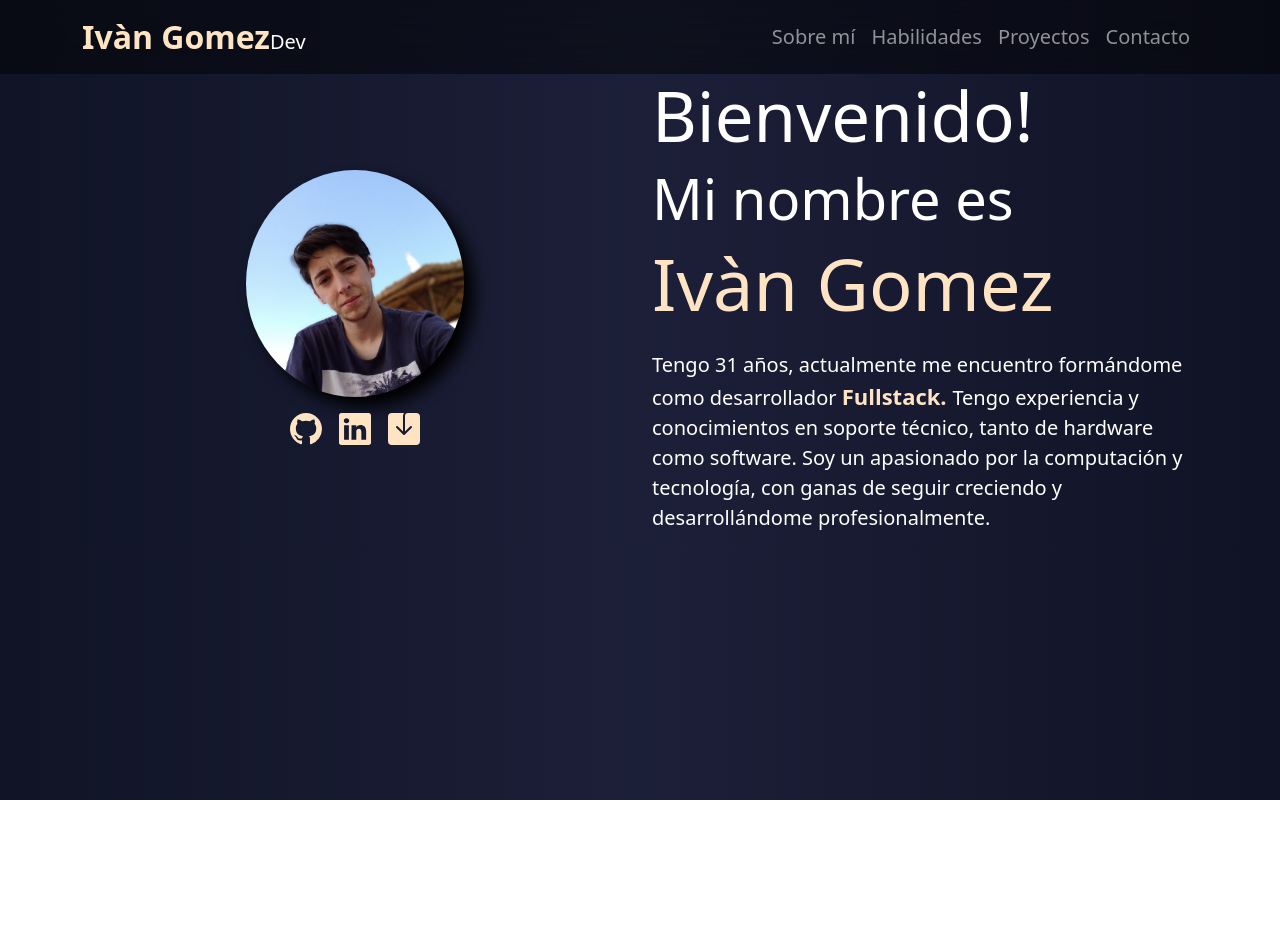
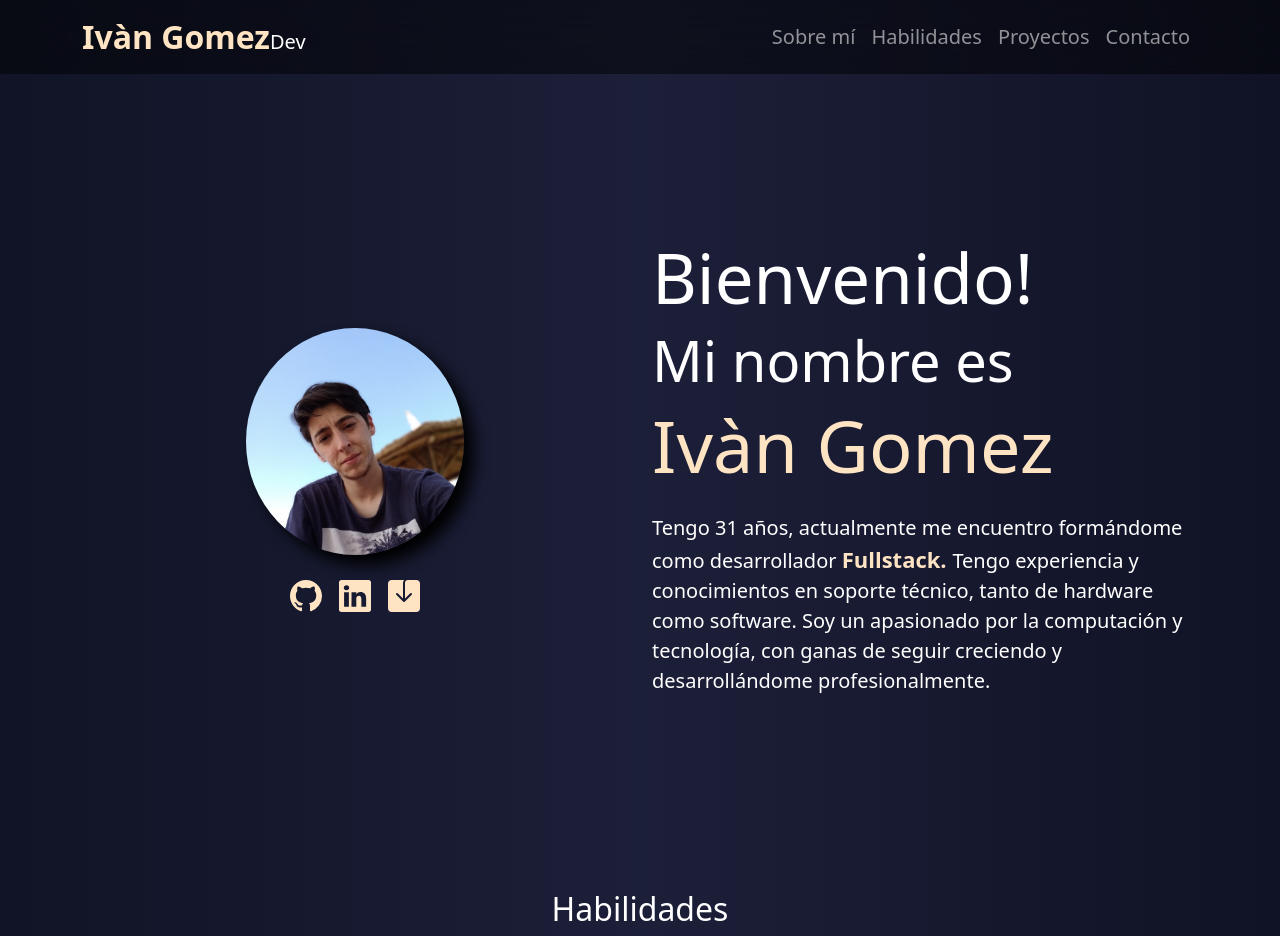
Before and after one commit to gomezivan94/portafolio, a React (Vite) app: page / in a window 1280 px wide. Before the commit the page ends 800 px from the top, so only its background shows below. Built offline with nearby package versions, Linux system fonts and the light colour scheme.

Commit message:
comienzo seccion skills

```diff
--- a/src/App.jsx
+++ b/src/App.jsx
@@ -2,7 +2,7 @@ import './App.css'
 import './Components/Navbar/NavbarCustom.css'
 import 'bootstrap/dist/css/bootstrap.min.css';
 import { NavbarCustom } from './Components'
-import { About } from './Sections';
+import { About, Skills } from './Sections';
 
 
 
@@ -12,6 +12,7 @@ function App() {
     <>
     <NavbarCustom/>
     <About/>
+    <Skills/>
     </>
   )
 }
--- a/src/Sections/About/About.css
+++ b/src/Sections/About/About.css
@@ -1,3 +1,10 @@
+#about{
+    height: 100vh;
+    display: flex;
+    align-items: center;
+}
+
+
 .profilePic{
     border-radius: 50%;
     box-shadow: 10px 10px 16px rgb(0, 0, 0);
@@ -43,3 +50,9 @@
 .socialIcon:hover{
     transform: scale(1.2);
 }
+
+.downloadCV{
+    text-align: center;
+    display: inline-flex;
+    height: auto;
+}
--- a/src/Sections/About/About.jsx
+++ b/src/Sections/About/About.jsx
@@ -15,11 +15,11 @@ function About() {
     <>
     <Container className="container-fluid" id='about'>
       <Row className="text-center align-items-center justify-content-center" >
-        <Col xs="12" md="4" xl="6" className='py-5' data-aos="fade-down" data-aos-easing="linear"
+        <Col xs="12" md="4" xl="6" className='' data-aos="fade-down" data-aos-easing="linear"
         data-aos-duration="1000">
           <ProfilePicture/>
           <Row className='d-flex align-items-center justify-content-center'>
-            <Col md="4" xl="4" className='mt-2'>
+            <Col md="4" xl="4" className='mt-3'>
               <a href="https://github.com/gomezivan94/" target="_blank"><BsGithub className='socialIcon'/></a>
               <a href="https://www.linkedin.com/in/ivanrgomez/" target="_blank"><BsLinkedin className='socialIcon'/></a>
               <a href={CvIvanGomez} download="cvIvanGomez.pdf"><BsSaveFill className='socialIcon'/></a>
--- /dev/null
+++ b/src/Sections/Skills/Skills.css
@@ -0,0 +1,5 @@
+.sectionTitle{
+    color: #fff;
+    text-align: center;
+    margin-top: 1rem;
+}
--- /dev/null
+++ b/src/Sections/Skills/Skills.jsx
@@ -0,0 +1,12 @@
+import React from 'react'
+import './Skills.css'
+
+function Skills() {
+    return (
+    <>
+        <h2 className='sectionTitle'>Habilidades</h2>
+    </>
+    )
+}
+
+export default Skills
--- a/src/Sections/index.js
+++ b/src/Sections/index.js
@@ -1 +1,2 @@
 export {default as About} from './About/About'
+export {default as Skills} from './Skills/Skills'
```
